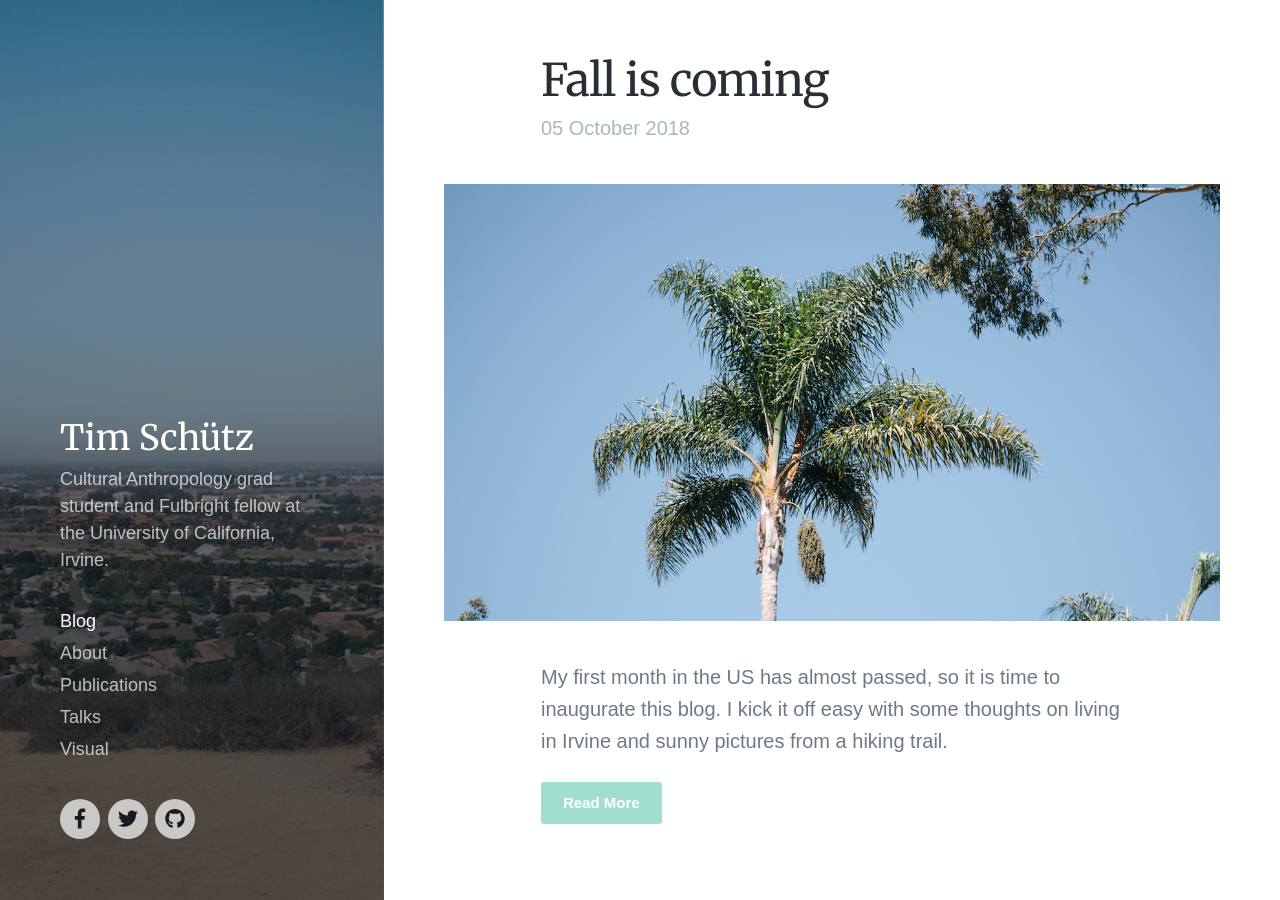
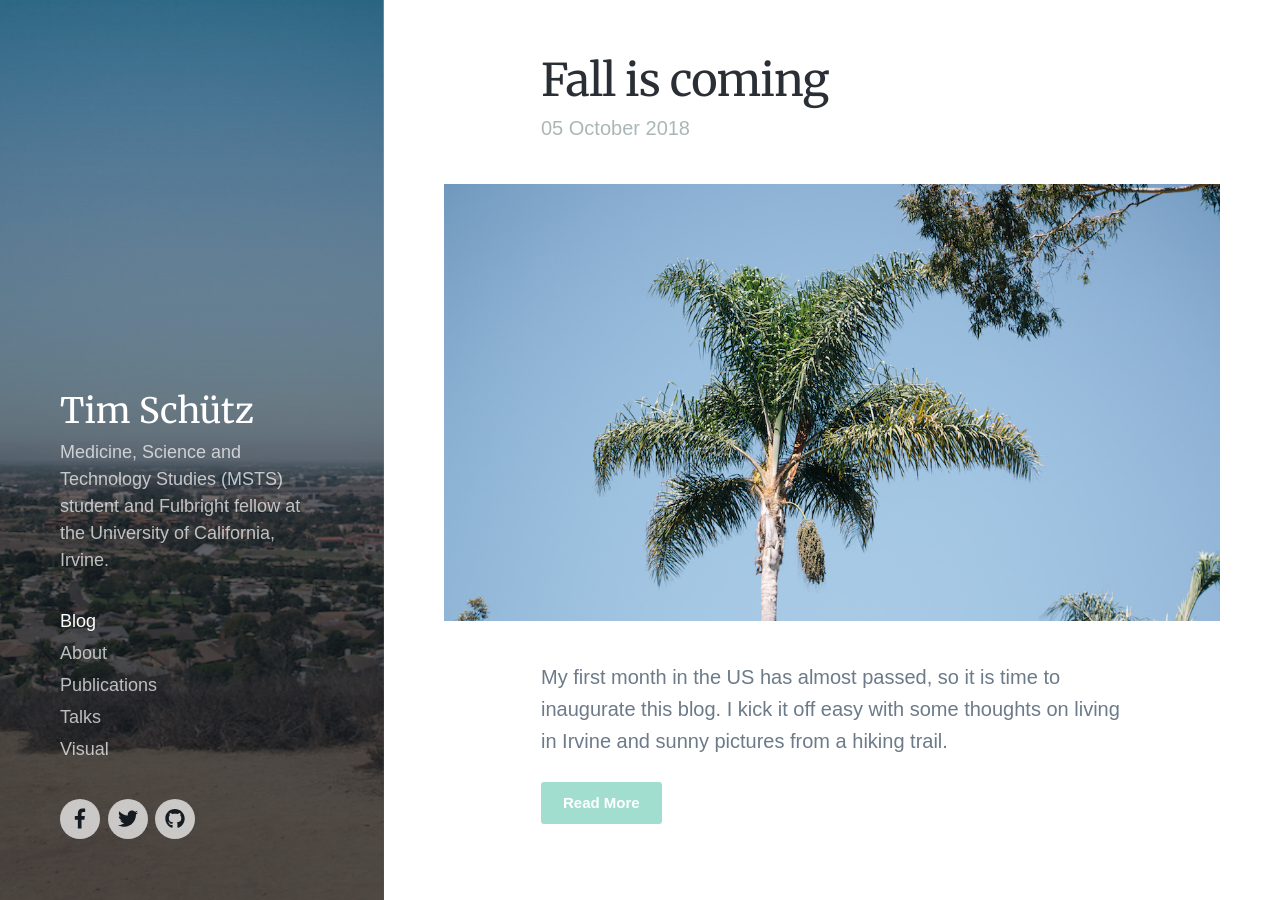
Before and after one commit to SimJoSt/timschuetz.github.io, a Jekyll site: the page built from index.html, in a window 1280 px wide and 900 px high. Built offline with Jekyll 4.4.1, drawn with Linux system fonts in a browser that asks for light colours; nearby versions of some CDN libraries; some web fonts are replaced; the list of posts is cut into pages by our own code.

Commit message:
Update settings.yml

```diff
--- a/_data/settings.yml
+++ b/_data/settings.yml
@@ -1,6 +1,6 @@
 basic_settings:
   site_title: Tim Schütz
-  site_tagline: Cultural Anthropology grad student and Fulbright fellow at the University of California, Irvine.
+  site_tagline: Medicine, Science and Technology Studies (MSTS) student and Fulbright fellow at the University of California, Irvine.
   favicon_image: /images/favicon-tree-2.png
 
 header_settings:
```
